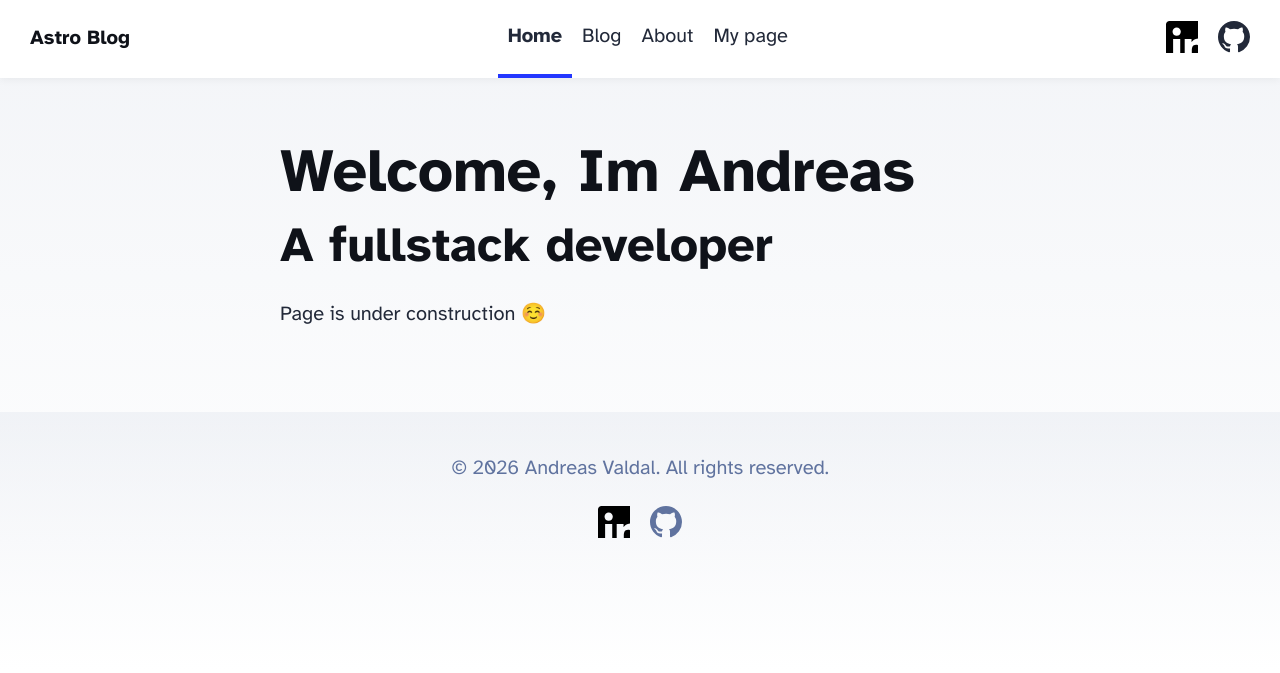
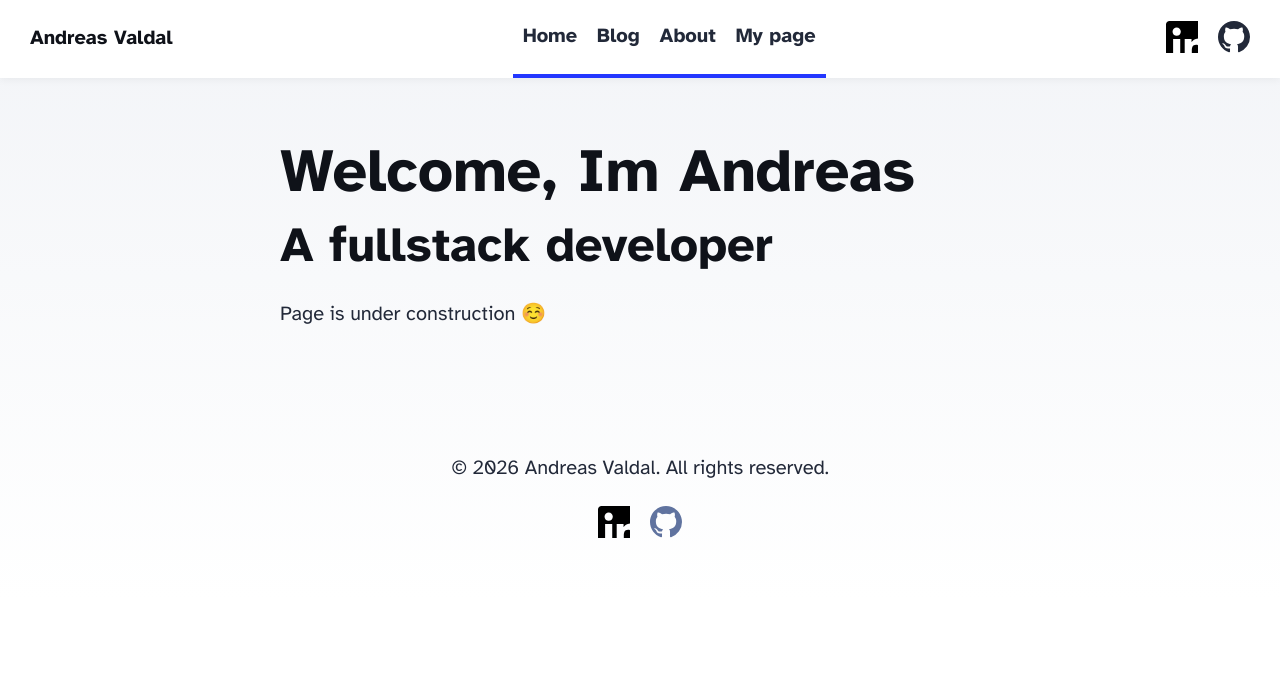
Before and after one commit to AndiCoding/site, an Astro site: page / in a window 1280 px wide. Built offline with nearby package versions, Linux system fonts and the light colour scheme; Astro itself is replaced by a stand-in of ours.

Commit message:
Remove astro to make way for next

```diff
--- a/src/components/Footer.astro
+++ b/src/components/Footer.astro
@@ -26,8 +26,6 @@ const today = new Date();
 <style>
 	footer {
 		padding: 2em 1em 6em 1em;
-		background: linear-gradient(var(--gray-gradient)) no-repeat;
-		color: rgb(var(--gray));
 		text-align: center;
 	}
 	.social-links {
--- a/src/components/Header.astro
+++ b/src/components/Header.astro
@@ -1,6 +1,7 @@
 ---
 import { SITE_TITLE } from '../consts';
 import HeaderLink from './HeaderLink.astro';
+import ThemeIcon      from "./ThemeIcon.astro";
 ---
 
 <header>
@@ -8,9 +9,9 @@ import HeaderLink from './HeaderLink.astro';
 		<h2><a href="/">{SITE_TITLE}</a></h2>
 		<div class="internal-links">
 			<HeaderLink href="/">Home</HeaderLink>
-			<HeaderLink href="/blog">Blog</HeaderLink>
-			<HeaderLink href="/about">About</HeaderLink>
-			<HeaderLink href="/mypage">My page</HeaderLink>
+			<HeaderLink href="/">Blog</HeaderLink>
+			<HeaderLink href="/">About</HeaderLink>
+			<HeaderLink href="/">My page</HeaderLink>
 		</div>
 
 		<button class="menu-toggle" aria-expanded="false" aria-controls="mobile-menu">
--- /dev/null
+++ b/src/components/ThemeIcon.astro
@@ -0,0 +1,53 @@
+---
+
+---
+<button id="themeToggle" aria-label="Toggle theme">
+    <svg aria-hidden="true" width="30px" xmlns="http://www.w3.org/2000/svg" viewBox="0 0 24 24">
+        <path class="sun" fill-rule="evenodd" d="M12 17.5a5.5 5.5 0 1 0 0-11 5.5 5.5 0 0 0 0 11zm0 1.5a7 7 0 1 0 0-14 7 7 0 0 0 0 14zm12-7a.8.8 0 0 1-.8.8h-2.4a.8.8 0 0 1 0-1.6h2.4a.8.8 0 0 1 .8.8zM4 12a.8.8 0 0 1-.8.8H.8a.8.8 0 0 1 0-1.6h2.5a.8.8 0 0 1 .8.8zm16.5-8.5a.8.8 0 0 1 0 1l-1.8 1.8a.8.8 0 0 1-1-1l1.7-1.8a.8.8 0 0 1 1 0zM6.3 17.7a.8.8 0 0 1 0 1l-1.7 1.8a.8.8 0 1 1-1-1l1.7-1.8a.8.8 0 0 1 1 0zM12 0a.8.8 0 0 1 .8.8v2.5a.8.8 0 0 1-1.6 0V.8A.8.8 0 0 1 12 0zm0 20a.8.8 0 0 1 .8.8v2.4a.8.8 0 0 1-1.6 0v-2.4a.8.8 0 0 1 .8-.8zM3.5 3.5a.8.8 0 0 1 1 0l1.8 1.8a.8.8 0 1 1-1 1L3.5 4.6a.8.8 0 0 1 0-1zm14.2 14.2a.8.8 0 0 1 1 0l1.8 1.7a.8.8 0 0 1-1 1l-1.8-1.7a.8.8 0 0 1 0-1z"/>
+        <path class="moon" fill-rule="evenodd" d="M16.5 6A10.5 10.5 0 0 1 4.7 16.4 8.5 8.5 0 1 0 16.4 4.7l.1 1.3zm-1.7-2a9 9 0 0 1 .2 2 9 9 0 0 1-11 8.8 9.4 9.4 0 0 1-.8-.3c-.4 0-.8.3-.7.7a10 10 0 0 0 .3.8 10 10 0 0 0 9.2 6 10 10 0 0 0 4-19.2 9.7 9.7 0 0 0-.9-.3c-.3-.1-.7.3-.6.7a9 9 0 0 1 .3.8z"/>
+    </svg>
+</button>
+
+<style>
+    #themeToggle {
+        border: 0;
+        background: none;
+    }
+    .sun { fill: black; }
+    .moon { fill: transparent; }
+
+    :global(.dark) .sun { fill: transparent; }
+    :global(.dark) .moon { fill: white; }
+</style>
+
+<script is:inline>
+    const theme = (() => {
+        const localStorageTheme = localStorage?.getItem("theme") ?? '';
+        if (['dark', 'light'].includes(localStorageTheme)) {
+            return localStorageTheme;
+        }
+        if (window.matchMedia('(prefers-color-scheme: dark)').matches) {
+            return 'dark';
+        }
+        return 'light';
+    })();
+
+    if (theme === 'light') {
+        document.documentElement.classList.remove('dark');
+    } else {
+        document.documentElement.classList.add('dark');
+    }
+
+    window.localStorage.setItem('theme', theme);
+
+    const handleToggleClick = () => {
+        const element = document.documentElement;
+        element.classList.toggle("dark");
+
+        const isDark = element.classList.contains("dark");
+        localStorage.setItem("theme", isDark ? "dark" : "light");
+    }
+
+    document.getElementById("themeToggle")?.addEventListener("click", handleToggleClick);
+</script>
+</script>
--- a/src/consts.ts
+++ b/src/consts.ts
@@ -1,5 +1,5 @@
 // Place any global data in this file.
 // You can import this data from anywhere in your site by using the `import` keyword.
 
-export const SITE_TITLE = 'Astro Blog';
+export const SITE_TITLE = 'Andreas Valdal';
 export const SITE_DESCRIPTION = 'Welcome to my website!';
--- a/src/styles/global.css
+++ b/src/styles/global.css
@@ -16,6 +16,10 @@
 		0 2px 6px rgba(var(--gray), 25%), 0 8px 24px rgba(var(--gray), 33%), 0 16px 32px
 		rgba(var(--gray), 33%);
 }
+
+
+
+
 @font-face {
 	font-family: "Atkinson";
 	src: url("/fonts/atkinson-regular.woff") format("woff");
```
Also changed, not shown: src/pages/about.astro (deleted, +0 -13 lines), src/pages/mypage.astro (deleted, +0 -22 lines), src/pages/index.astro (line endings or trailing spaces).
